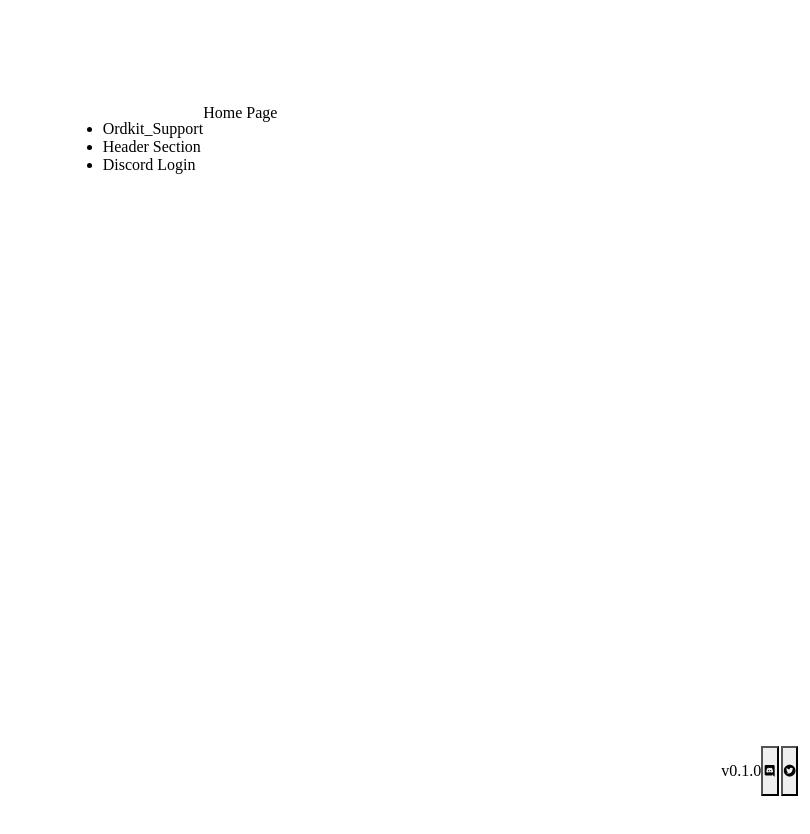
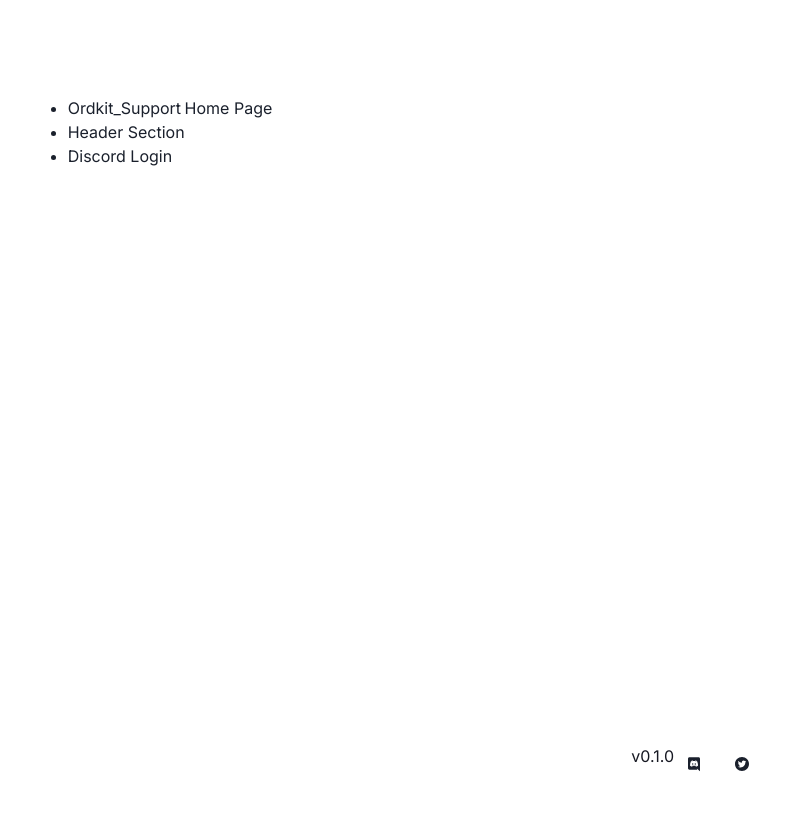
Before and after one commit to Garabed96/support_template, a Next.js app: page / in a window 1280 px wide. Shown: the top 834 px of the page, without its empty margins (470-1280 px from the left). After the commit the page ends 800 px from the top, so only its background shows below. Built offline with nearby package versions, Linux system fonts and the light colour scheme.

Commit message:
Fixed chakraUI not working (ChakraProvider and 'use client')

```diff
--- a/app/head.tsx
+++ b/app/head.tsx
@@ -2,7 +2,7 @@ import React from "react";
 export default function Head() {
   return (
     <React.Fragment>
-      <title>Ord kit Support Ticket Page</title>
+      <title>Ord kit Support Tickets</title>
       <meta name="application-name" content="PWA App" />
       <meta name="apple-mobile-web-app-capable" content="yes" />
       <meta name="apple-mobile-web-app-status-bar-style" content="default" />
--- a/app/layout.tsx
+++ b/app/layout.tsx
@@ -1,14 +1,14 @@
+"use client";
 // import "./globals.css";
 import { Inter } from "next/font/google";
 import Head from "./head";
+import { ChakraProvider } from "@chakra-ui/react";
 import NavBar from "./components/header/NavBar";
 import Footer from "./components/footer/footer";
 import React from "react";
-// const inter = Inter({ subsets: ["latin"] });
-export const metadata = {
-  title: "OrdKit - Support",
-  description: "Ordkit support ticket app",
-};
+
+const inter = Inter({ subsets: ["latin"] });
+
 // Root layout is required
 // https://nextjs.org/docs/app/building-your-application/routing/pages-and-layouts
 export default function RootLayout({
@@ -18,10 +18,10 @@ export default function RootLayout({
 }) {
   return (
     <html lang="en">
-      {/*<body className={inter.className}>*/}
-
       <Head />
-      <body>{children}</body>
+      <body className={inter.className}>
+        <ChakraProvider>{children}</ChakraProvider>
+      </body>
     </html>
   );
 }
```
